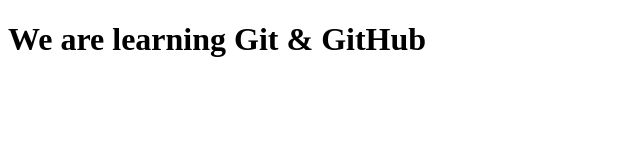
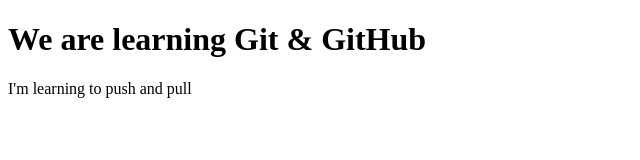
Before and after one commit to JasonChhim/mdia-4590, a plain HTML site: page index.html in a window 1280 px wide. Shown: the whole page, without its empty margins (0-640 px from the left). Drawn offline with Linux system fonts and the light colour scheme.

Commit message:
add context
learning how to push and pull

```diff
--- a/index.html
+++ b/index.html
@@ -7,5 +7,6 @@
 </head>
 <body>
     <h1>We are learning Git & GitHub</h1>
+    <p> I'm learning to push and pull</p>
 </body>
 </html>
```
